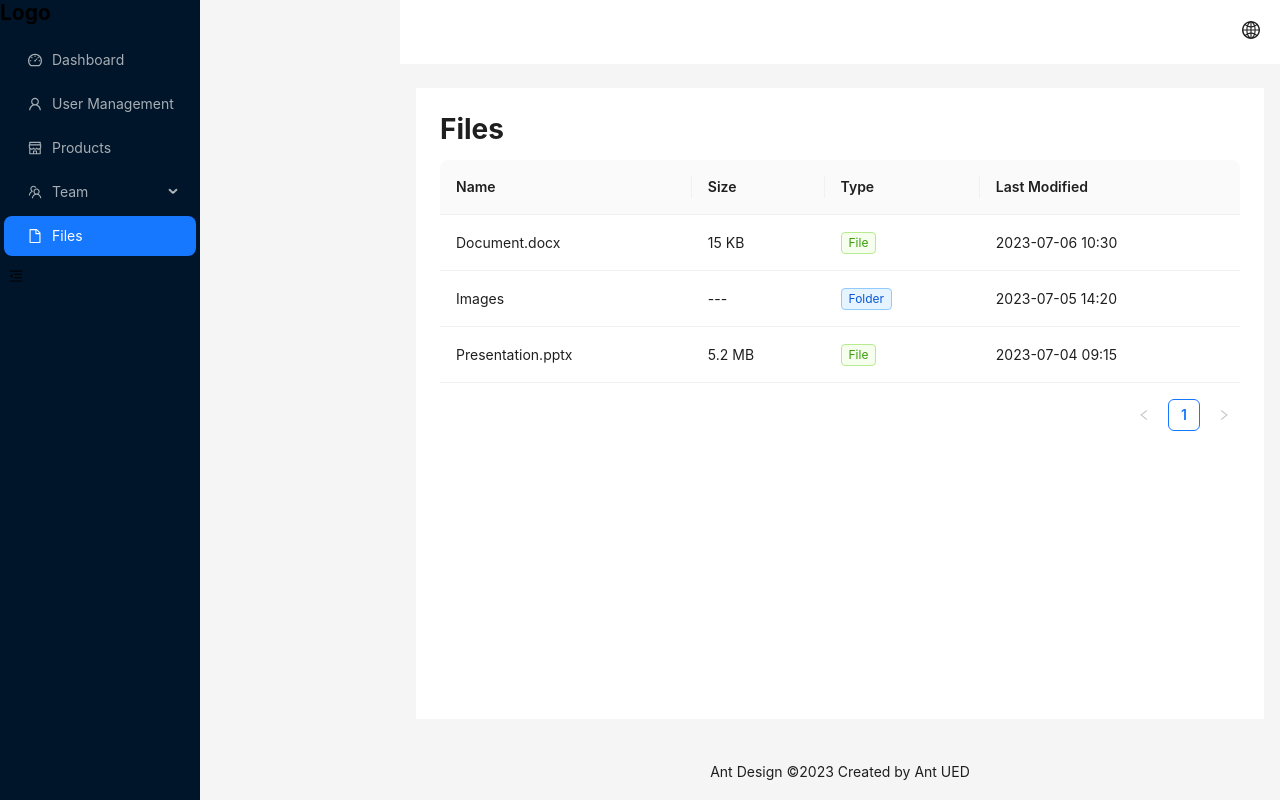
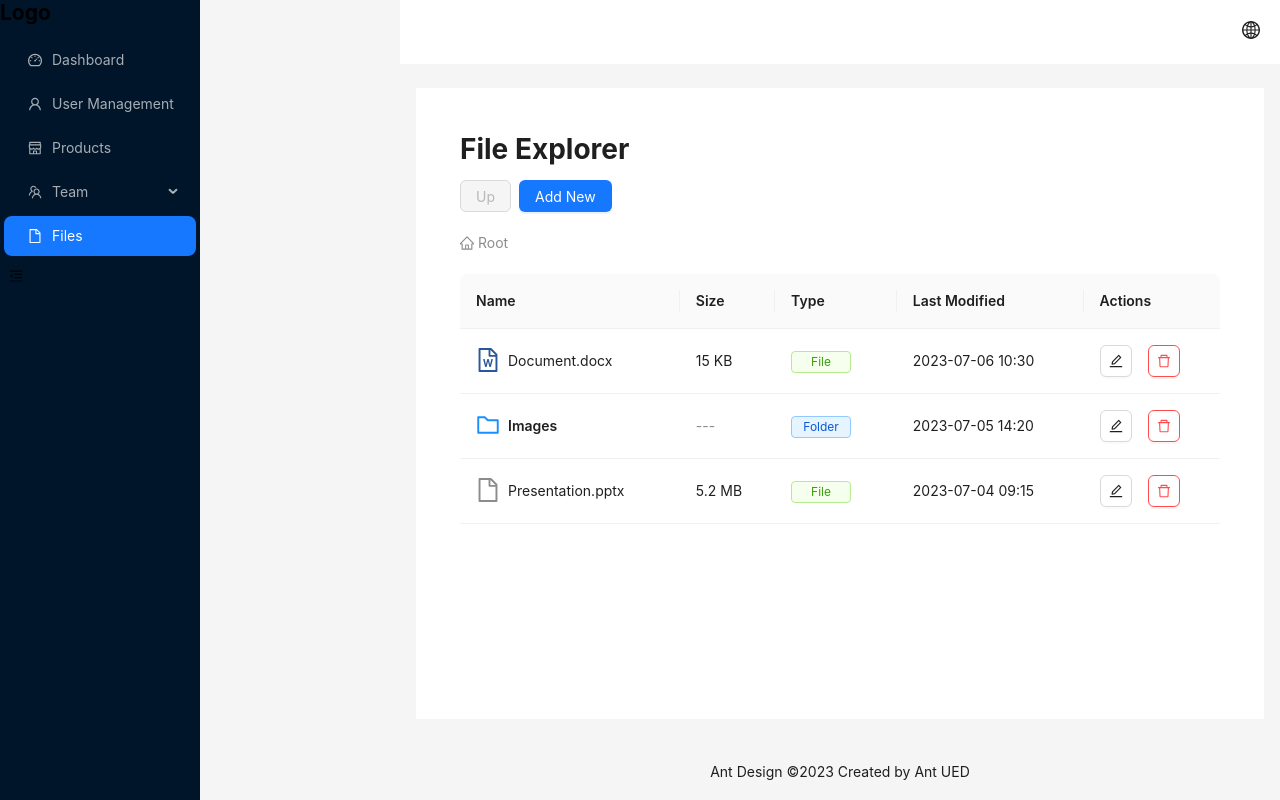
Before and after one commit to suijiafeng/my-react-antd-admin, a React (Vite) app: page /files in a window 1280 px wide. Built offline with nearby package versions, Linux system fonts and the light colour scheme.

Commit message:
feat: 文件表格展示

```diff
--- a/src/pages/Files/index.tsx
+++ b/src/pages/Files/index.tsx
@@ -1,34 +1,87 @@
-// src/pages/Files/index.tsx
-
-import React from 'react';
-import { Table, Tag } from 'antd';
+import React, { useState, useCallback, useMemo } from 'react';
+import { Table, Tag, Button, Input, Modal, Form, Space, Select, Typography, Breadcrumb, Popconfirm } from 'antd';
+import { FolderOutlined, FileOutlined, FileWordOutlined, FileExcelOutlined, FilePdfOutlined, FileImageOutlined, HomeOutlined, EditOutlined, DeleteOutlined } from '@ant-design/icons';
 import type { ColumnsType } from 'antd/es/table';
 
-interface DataType {
-  key: string;
+const { Text } = Typography;
+
+interface FileNode {
+  id: string;
   name: string;
   size: string;
-  type: string;
+  type: 'File' | 'Folder';
+  extension?: string;
   lastModified: string;
+  parentId: string | null;
 }
 
-const columns: ColumnsType<DataType> = [
+const initialFileSystem: FileNode[] = [
+  { id: 'root', name: 'Root', size: '---', type: 'Folder', lastModified: '2023-07-01 00:00', parentId: null },
+  { id: '1', name: 'Document.docx', size: '15 KB', type: 'File', extension: 'docx', lastModified: '2023-07-06 10:30', parentId: 'root' },
+  { id: '2', name: 'Images', size: '---', type: 'Folder', lastModified: '2023-07-05 14:20', parentId: 'root' },
+  { id: '2-1', name: 'photo.jpg', size: '2.5 MB', type: 'File', extension: 'jpg', lastModified: '2023-07-05 14:15', parentId: '2' },
+  { id: '3', name: 'Presentation.pptx', size: '5.2 MB', type: 'File', extension: 'pptx', lastModified: '2023-07-04 09:15', parentId: 'root' },
+];
+
+const FileExplorer: React.FC = () => {
+  const [fileSystem, setFileSystem] = useState<FileNode[]>(initialFileSystem);
+  const [currentFolderId, setCurrentFolderId] = useState<string>('root');
+  const [isModalVisible, setIsModalVisible] = useState(false);
+  const [editingFile, setEditingFile] = useState<FileNode | null>(null);
+  const [form] = Form.useForm();
+
+  const getFileIcon = (type: string, extension?: string) => {
+    if (type === 'Folder') return <FolderOutlined style={{ fontSize: '24px', color: '#1890ff' }} />;
+    switch (extension) {
+      case 'docx':
+      case 'doc':
+        return <FileWordOutlined style={{ fontSize: '24px', color: '#2b579a' }} />;
+      case 'xlsx':
+      case 'xls':
+        return <FileExcelOutlined style={{ fontSize: '24px', color: '#217346' }} />;
+      case 'pdf':
+        return <FilePdfOutlined style={{ fontSize: '24px', color: '#f40f02' }} />;
+      case 'jpg':
+      case 'png':
+      case 'gif':
+        return <FileImageOutlined style={{ fontSize: '24px', color: '#f9d71c' }} />;
+      default:
+        return <FileOutlined style={{ fontSize: '24px', color: '#8c8c8c' }} />;
+    }
+  };
+
+  const columns: ColumnsType<FileNode> = [
     {
       title: 'Name',
       dataIndex: 'name',
       key: 'name',
+      render: (text, record) => (
+        <Space>
+          {getFileIcon(record.type, record.extension)}
+          <a onClick={() => record.type === 'Folder' && setCurrentFolderId(record.id)}>
+            <Text strong={record.type === 'Folder'}>{text}</Text>
+          </a>
+        </Space>
+      ),
     },
     {
       title: 'Size',
       dataIndex: 'size',
       key: 'size',
+      render: (size, record) => (
+        <Text type={record.type === 'Folder' ? 'secondary' : undefined}>
+          {record.type === 'Folder' ? '---' : size}
+        </Text>
+      ),
     },
     {
       title: 'Type',
       dataIndex: 'type',
       key: 'type',
       render: (type) => (
-      <Tag color={type === 'Folder' ? 'blue' : 'green'}>{type}</Tag>
+        <Tag color={type === 'Folder' ? 'blue' : 'green'} style={{ width: '60px', textAlign: 'center' }}>
+          {type}
+        </Tag>
       ),
     },
     {
@@ -36,39 +89,149 @@ const columns: ColumnsType<DataType> = [
       dataIndex: 'lastModified',
       key: 'lastModified',
     },
-];
-
-const data: DataType[] = [
     {
-    key: '1',
-    name: 'Document.docx',
-    size: '15 KB',
-    type: 'File',
-    lastModified: '2023-07-06 10:30',
-  },
-  {
-    key: '2',
-    name: 'Images',
-    size: '---',
-    type: 'Folder',
-    lastModified: '2023-07-05 14:20',
-  },
-  {
-    key: '3',
-    name: 'Presentation.pptx',
-    size: '5.2 MB',
-    type: 'File',
-    lastModified: '2023-07-04 09:15',
+      title: 'Actions',
+      key: 'actions',
+      render: (_, record) => (
+        <Space size="middle">
+          <Button icon={<EditOutlined />} onClick={() => handleEdit(record)} />
+          <Popconfirm
+            title="Are you sure to delete this item?"
+            onConfirm={() => handleDelete(record.id)}
+            okText="Yes"
+            cancelText="No"
+          >
+            <Button icon={<DeleteOutlined />} danger />
+          </Popconfirm>
+        </Space>
+      ),
     },
   ];
 
-const Files: React.FC = () => {
+  const currentFolderContents = useMemo(() => {
+    return fileSystem.filter(item => item.parentId === currentFolderId);
+  }, [fileSystem, currentFolderId]);
+
+  const breadcrumbItems = useMemo(() => {
+    const items: { id: string; name: string }[] = [];
+    let currentId = currentFolderId||null;
+    while (currentId !== null) {
+      const folder = fileSystem.find(item => item.id === currentId);
+      if (folder) {
+        items.unshift({ id: folder.id, name: folder.name });
+        currentId = folder.parentId;
+      } else {
+        break;
+      }
+    }
+    return items;
+  }, [fileSystem, currentFolderId]);
+
+  const navigateUp = useCallback(() => {
+    const currentFolder = fileSystem.find(item => item.id === currentFolderId);
+    if (currentFolder && currentFolder.parentId) {
+      setCurrentFolderId(currentFolder.parentId);
+    }
+  }, [fileSystem, currentFolderId]);
+
+  const handleAddOrEdit = useCallback(() => {
+    form.validateFields().then(values => {
+      if (editingFile) {
+        // Edit existing file/folder
+        setFileSystem(prev => prev.map(item =>
+          item.id === editingFile.id
+            ? { ...item, name: values.name, type: values.type, extension: values.type === 'File' ? values.name.split('.').pop() : undefined }
+            : item
+        ));
+      } else {
+        // Add new file/folder
+        const newNode: FileNode = {
+          id: Date.now().toString(),
+          name: values.name,
+          size: values.type === 'Folder' ? '---' : '0 KB',
+          type: values.type,
+          extension: values.type === 'File' ? values.name.split('.').pop() : undefined,
+          lastModified: new Date().toLocaleString(),
+          parentId: currentFolderId,
+        };
+        setFileSystem(prev => [...prev, newNode]);
+      }
+      setIsModalVisible(false);
+      setEditingFile(null);
+      form.resetFields();
+    });
+  }, [form, currentFolderId, editingFile]);
+
+  const handleEdit = (file: FileNode) => {
+    setEditingFile(file);
+    form.setFieldsValue({
+      name: file.name,
+      type: file.type,
+    });
+    setIsModalVisible(true);
+  };
+
+  const handleDelete = (id: string) => {
+    setFileSystem(prev => {
+      const deleteRecursive = (itemId: string): FileNode[] => {
+        return prev.filter(item => {
+          if (item.id === itemId) return false;
+          if (item.parentId === itemId) {
+            return false;
+          }
+          return true;
+        });
+      };
+      return deleteRecursive(id);
+    });
+  };
+
   return (
-    <div>
-      <h1>Files</h1>
-      <Table columns={columns} dataSource={data} />
+    <div style={{ padding: '20px' }}>
+      <h1>File Explorer</h1>
+      <Space style={{ marginBottom: '20px' }}>
+        <Button onClick={navigateUp} disabled={currentFolderId === 'root'}>
+          Up
+        </Button>
+        <Button onClick={() => { setEditingFile(null); setIsModalVisible(true); }} type="primary">
+          Add New
+        </Button>
+      </Space>
+      <Breadcrumb style={{ marginBottom: '20px' }}>
+        {breadcrumbItems.map((item, index) => (
+          <Breadcrumb.Item key={item.id}>
+            <a onClick={() => setCurrentFolderId(item.id)}>
+              {index === 0 ? <HomeOutlined /> : null} {item.name}
+            </a>
+          </Breadcrumb.Item>
+        ))}
+      </Breadcrumb>
+      <Table
+        columns={columns}
+        dataSource={currentFolderContents}
+        pagination={false}
+        rowKey="id"
+      />
+      <Modal
+        title={editingFile ? "Edit Item" : "Add New Item"}
+        visible={isModalVisible}
+        onOk={handleAddOrEdit}
+        onCancel={() => { setIsModalVisible(false); setEditingFile(null); form.resetFields(); }}
+      >
+        <Form form={form} initialValues={{ type: 'File' }}>
+          <Form.Item name="name" rules={[{ required: true, message: 'Please input the name!' }]}>
+            <Input placeholder="Name" />
+          </Form.Item>
+          <Form.Item name="type" rules={[{ required: true, message: 'Please select the type!' }]}>
+            <Select>
+              <Select.Option value="File">File</Select.Option>
+              <Select.Option value="Folder">Folder</Select.Option>
+            </Select>
+          </Form.Item>
+        </Form>
+      </Modal>
     </div>
   );
 };
 
-export default Files;
+export default FileExplorer;
```
Lines whose indentation alone changed are shown as unchanged.
